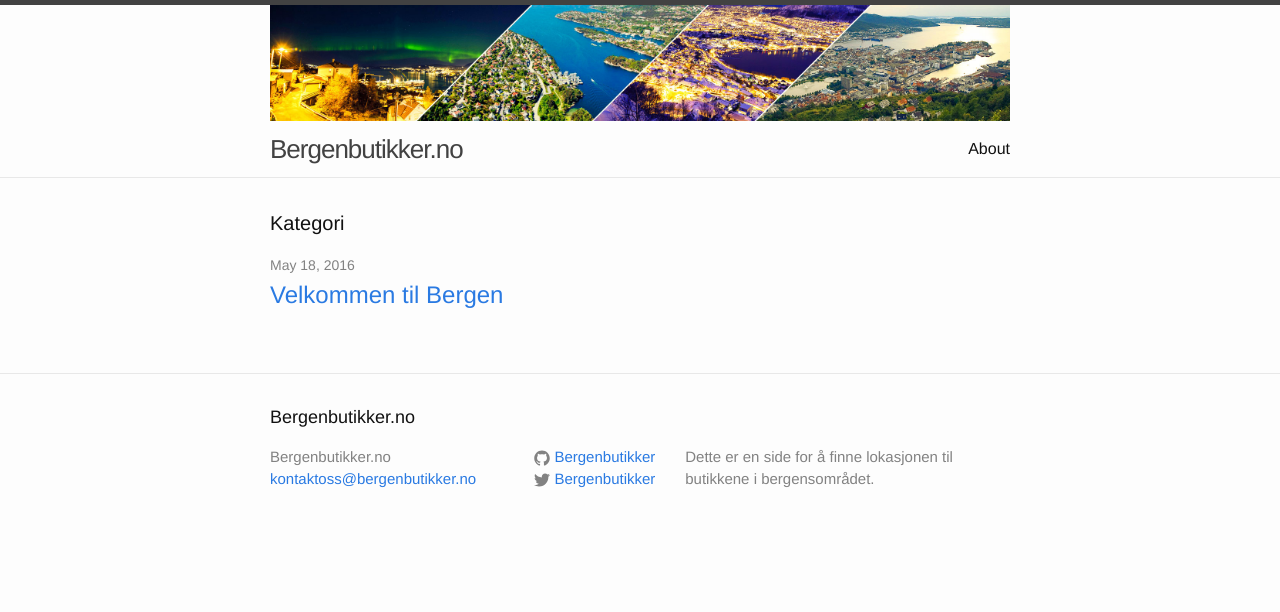
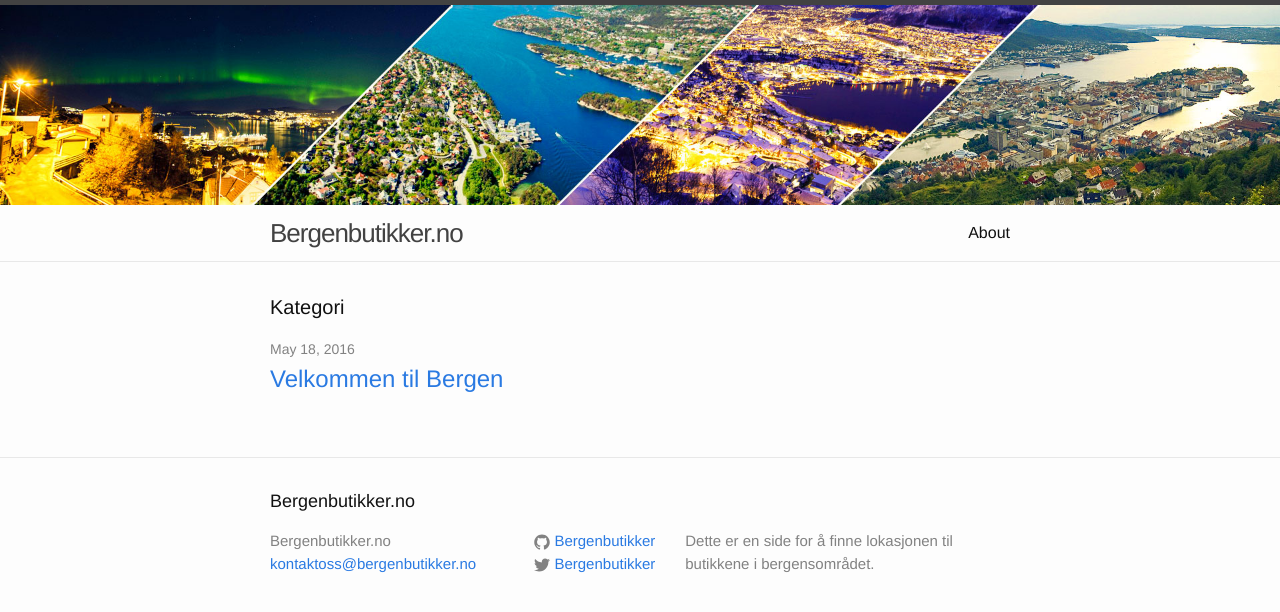
Before and after one commit to eikenottt/eikenottt.github.io, a Jekyll site: the page built from index.html, in a window 1280 px wide. Shown: the top 612 px of the page. Built offline with Jekyll 4.4.1, drawn with Linux system fonts in a browser that asks for light colours.

Commit message:
Bilde
100% av siden

```diff
--- a/_includes/header.html
+++ b/_includes/header.html
@@ -1,7 +1,6 @@
 <header class="site-header">
-
+  <img id="bergen" src="{{ site.headimg }}">
   <div class="wrapper">
-    <img id="bergen" src="{{ site.headimg }}">
 
     <a class="site-title" href="{{ site.baseurl }}/">{{ site.title }}</a>
 
```
